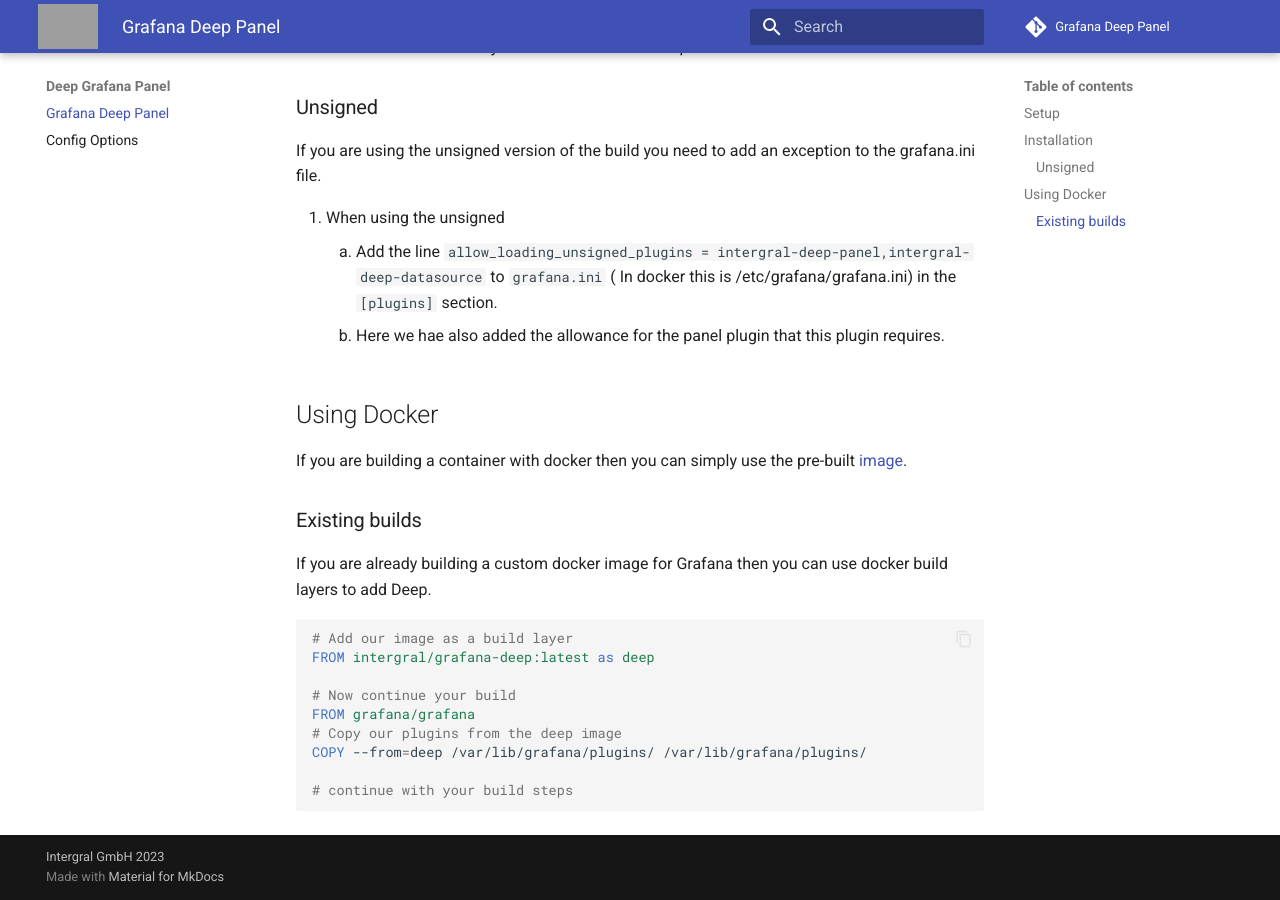
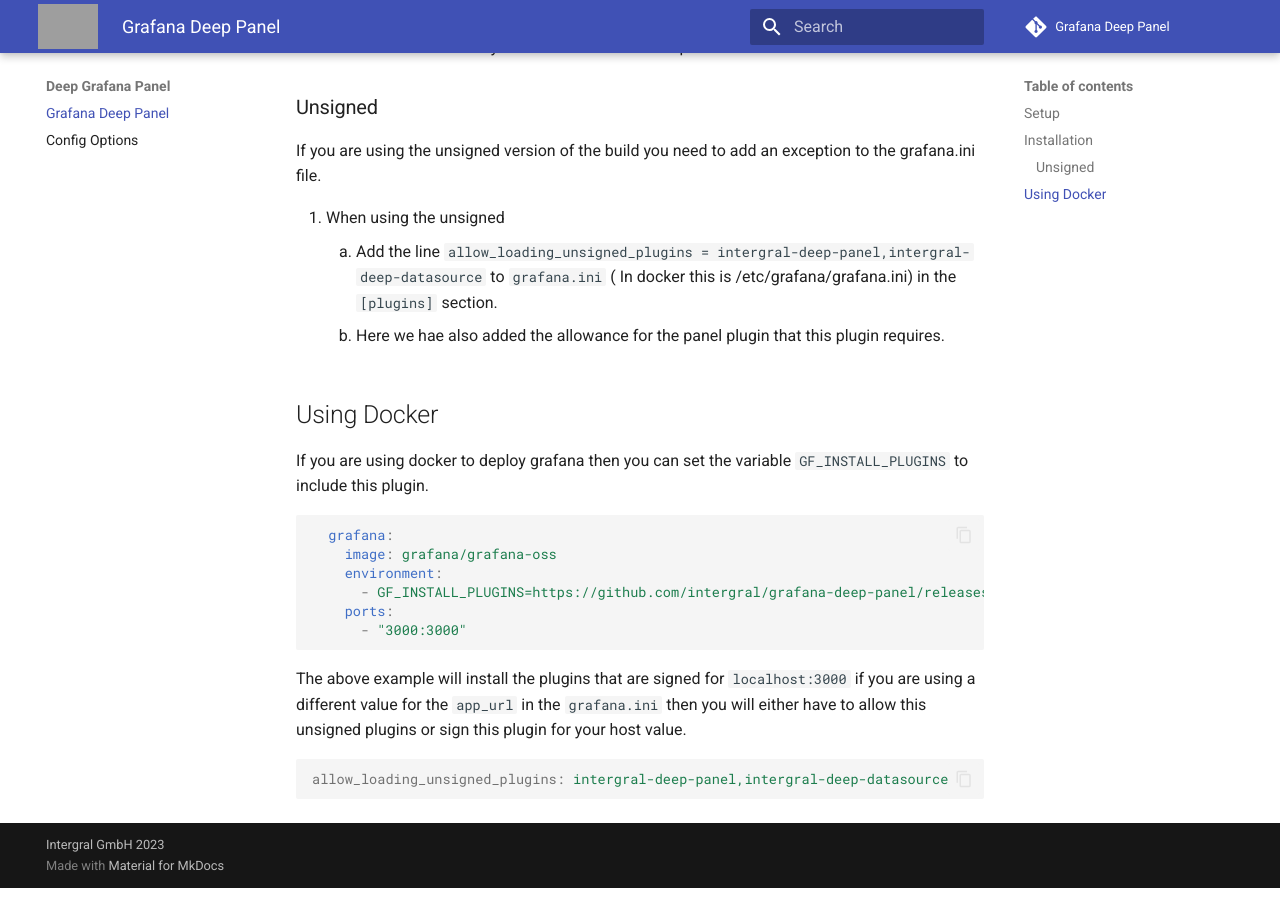
Before and after one commit to intergral/grafana-deep-panel, an MkDocs documentation site: the page built from docs/docs/index.md, in a window 1280 px wide and 900 px high, scrolled down 670 px. Built offline with MkDocs 1.6.1 and Material for MkDocs 9.7.7, drawn with Linux system fonts in a browser that asks for light colours; comment, search, counter and statistics services are not loaded; grey boxes are pictures that could not be loaded.

````diff
--- a/docs/docs/index.md
+++ b/docs/docs/index.md
@@ -30,20 +30,21 @@ If you are using the unsigned version of the build you need to add an exception
 
 ## Using Docker
 
-If you are building a container with docker then you can simply use the pre-built [image](https://hub.docker.com/repository/docker/intergral/grafana-deep/general).
+If you are using docker to deploy grafana then you can set the variable `GF_INSTALL_PLUGINS` to include this plugin.
 
-### Existing builds
+```yaml
+  grafana:
+    image: grafana/grafana-oss
+    environment:
+      - GF_INSTALL_PLUGINS=https://github.com/intergral/grafana-deep-panel/releases/download/v0.0.3/intergral-deep-panel-0.0.3.zip;intergral-deep-panel,https://github.com/intergral/grafana-deep-datasource/releases/download/v0.0.7/intergral-deep-datasource-0.0.7.zip;intergral-deep-datasource
+    ports:
+      - "3000:3000"
+```
 
-If you are already building a custom docker image for Grafana then you can use docker build layers to add Deep.
+The above example will install the plugins that are signed for `localhost:3000` if you are using a different value for
+the `app_url` in the `grafana.ini` then you will either have to allow this unsigned plugins or sign this plugin for your host
+value.
 
-```dockerfile
-# Add our image as a build layer
-FROM intergral/grafana-deep:latest as deep
-
-# Now continue your build
-FROM grafana/grafana
-# Copy our plugins from the deep image
-COPY --from=deep /var/lib/grafana/plugins/ /var/lib/grafana/plugins/
-
-# continue with your build steps
+```ini
+allow_loading_unsigned_plugins: intergral-deep-panel,intergral-deep-datasource
 ```
--- a/package.json
+++ b/package.json
@@ -1,6 +1,6 @@
 {
   "name": "grafana-deep-panel",
-  "version": "0.0.3",
+  "version": "1.0.0",
   "description": "Panel to render snapshot data",
   "scripts": {
     "build": "webpack -c ./.config/webpack/webpack.config.ts --env production",
````
